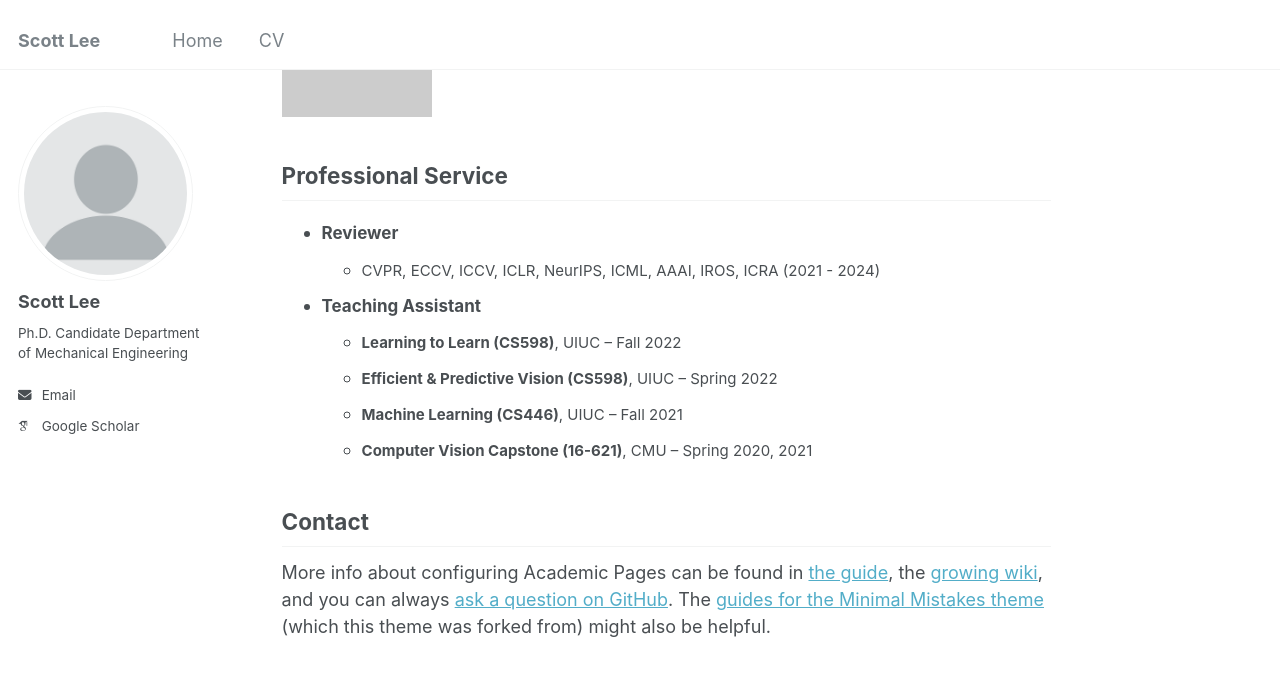
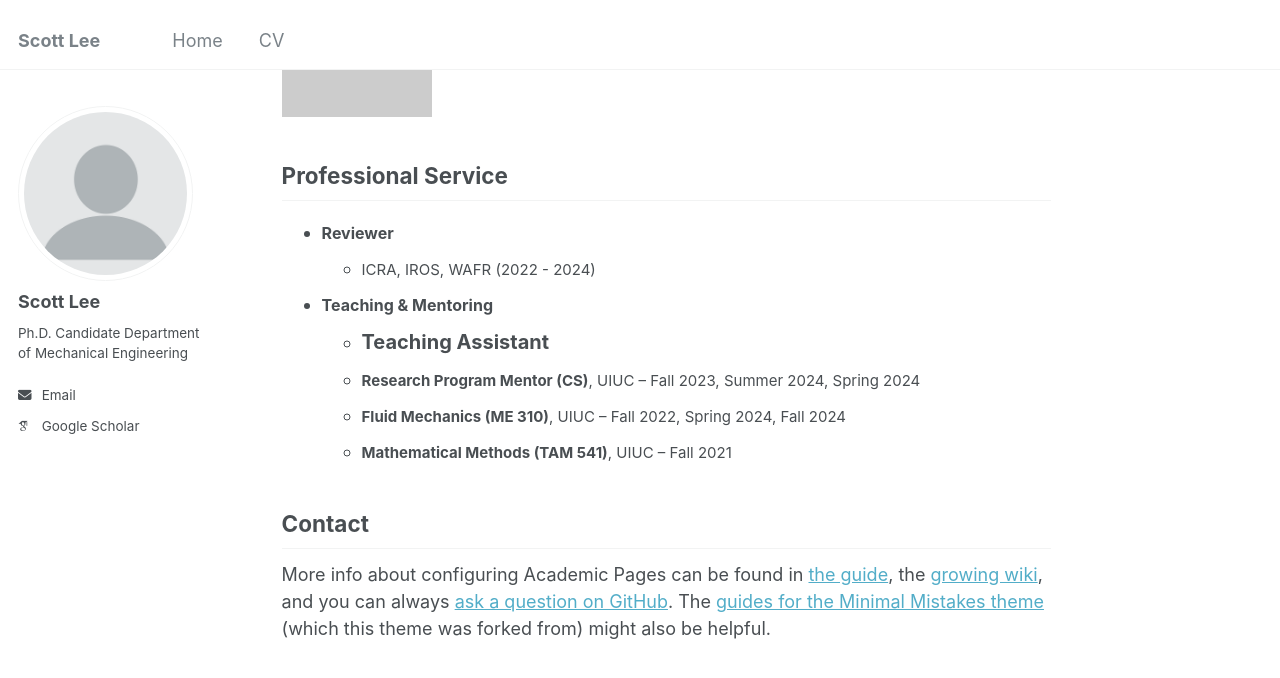
Before and after one commit to sl148/sl148.github.io, a Jekyll site: the page built from _pages/about.md, in a window 1280 px wide and 900 px high, scrolled down 2065 px. Shown: the top 678 px of the window. Built offline with Jekyll 4.4.1, drawn with Linux system fonts in a browser that asks for light colours; some web fonts are replaced.

Commit message:
Add Professional Service

```diff
--- a/_pages/about.md
+++ b/_pages/about.md
@@ -167,14 +167,14 @@ Projects
 
 Professional Service
 ------
-- <span style="font-size: 17px;">**Reviewer**</span>
-  - <span style="font-size: 15px;">CVPR, ECCV, ICCV, ICLR, NeurIPS, ICML, AAAI, IROS, ICRA (2021 - 2024)</span>
+- <span style="font-size: 16px;">**Reviewer**</span>
+  - <span style="font-size: 15px;">ICRA, IROS, WAFR (2022 - 2024)</span>
 
-- <span style="font-size: 17px;">**Teaching Assistant**</span>
-  - <span style="font-size: 15px;">**Learning to Learn (CS598)**, UIUC – Fall 2022</span>
-  - <span style="font-size: 15px;">**Efficient & Predictive Vision (CS598)**, UIUC – Spring 2022</span>
-  - <span style="font-size: 15px;">**Machine Learning (CS446)**, UIUC – Fall 2021</span>
-  - <span style="font-size: 15px;">**Computer Vision Capstone (16-621)**, CMU – Spring 2020, 2021</span>
+- <span style="font-size: 16px;">**Teaching & Mentoring**</span>
+  - <span style="font-size: 20px;">**Teaching Assistant**</span>
+  - <span style="font-size: 15px;">**Research Program Mentor (CS)**, UIUC – Fall 2023, Summer 2024, Spring 2024</span>
+  - <span style="font-size: 15px;">**Fluid Mechanics (ME 310)**, UIUC – Fall 2022, Spring 2024, Fall 2024</span>
+  - <span style="font-size: 15px;">**Mathematical Methods (TAM 541)**, UIUC – Fall 2021</span>
 
 Contact
 ------
```
